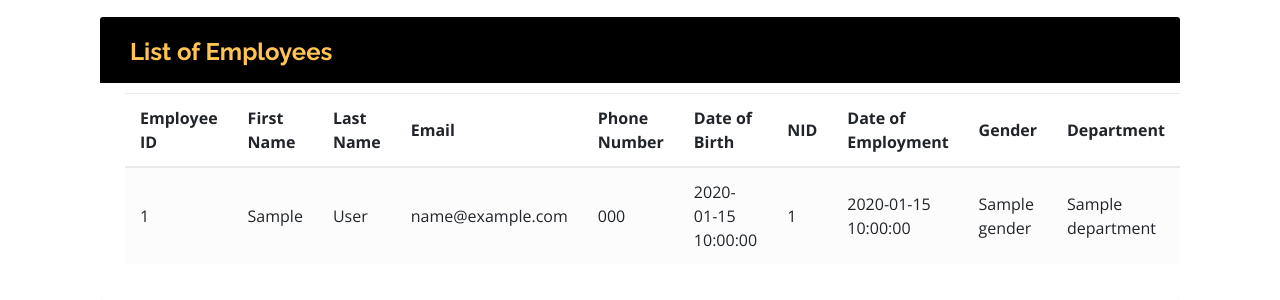
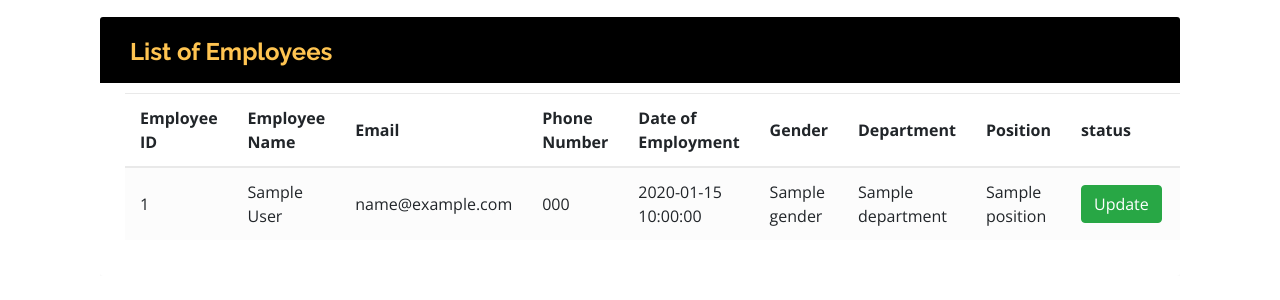
Before and after one commit to SamZec/HR-MAN-DEPLOY, a Flask app: template templates/listemployees.html in a window 1280 px wide. Shown: the part 73-373 px from the top of the page. Run offline with Flask 3, Linux system fonts and the light colour scheme; the template is opened without the code that fills it: most values are stand-ins (such as "Sample title", 1, 10 or a date in 2020); some libraries are stand-ins or nearby versions.

Commit message:
Add Superuser to update employee and Update the list employee table

```diff
--- a/templates/listemployees.html
+++ b/templates/listemployees.html
@@ -99,12 +99,12 @@
                   <tr>
 
                     <th>Employee ID</th>
-                    <th>First Name</th>
-                    <th>Last Name</th>
+                    <th>Employee Name</th>
+		    <!--<th>Last Name</th>--!>
                     <th>Email</th>
                     <th>Phone Number</th>
-                    <th>Date of Birth</th>
-                    <th>NID</th>
+		    <!--<th>Date of Birth</th>--!>
+	            <!--<th>NID</th>--!>
                     <th>Date of Employment</th>
                     <th>Gender</th>
                     <th>Department</th>
@@ -117,12 +117,12 @@
                   {% for row in rows %}
                     <tr>
                       <td>{{row["staff_number"]}}</td>
-                      <td>{{row["first_name"]}}</td>
-                      <td>{{row["last_name"]}}</td>
+                      <td>{{row["first_name"]}} {{row["last_name"]}}</td>
+		      <!--<td>{{row["last_name"]}}</td>--!>
                       <td>{{row["email"]}}</td>
                       <td>{{row["phone"]}}</td>
-                      <td>{{row["date_of_birth"]}}</td>
-                      <td>{{row["NID"]}}</td>
+		      <!--<td>{{row["date_of_birth"]}}</td>--!>
+		      <!--<td>{{row["NID"]}}</td>--!>
                       <td>{{row["employment_date"]}}</td>
                       <td>{{row["gender"]}}</td>
                       <td>{{row["department"]}}</td>
--- a/templates/updateemployee.html
+++ b/templates/updateemployee.html
@@ -80,6 +80,10 @@
             <div class="form-group ">
                 <label for="last-name">Position</label>
                 <input id="first-name" type="text" value='{{ employee.position }}'>
+            </div>
+            <div class="form-group ">
+                <label for="Superuser">Superuser</label>
+                <input id="superuser" type="text" value='{{ employee.Superuser }}' placeholder='{{ employee.Superuser }}'>
             </div>
         </div>
 
```
